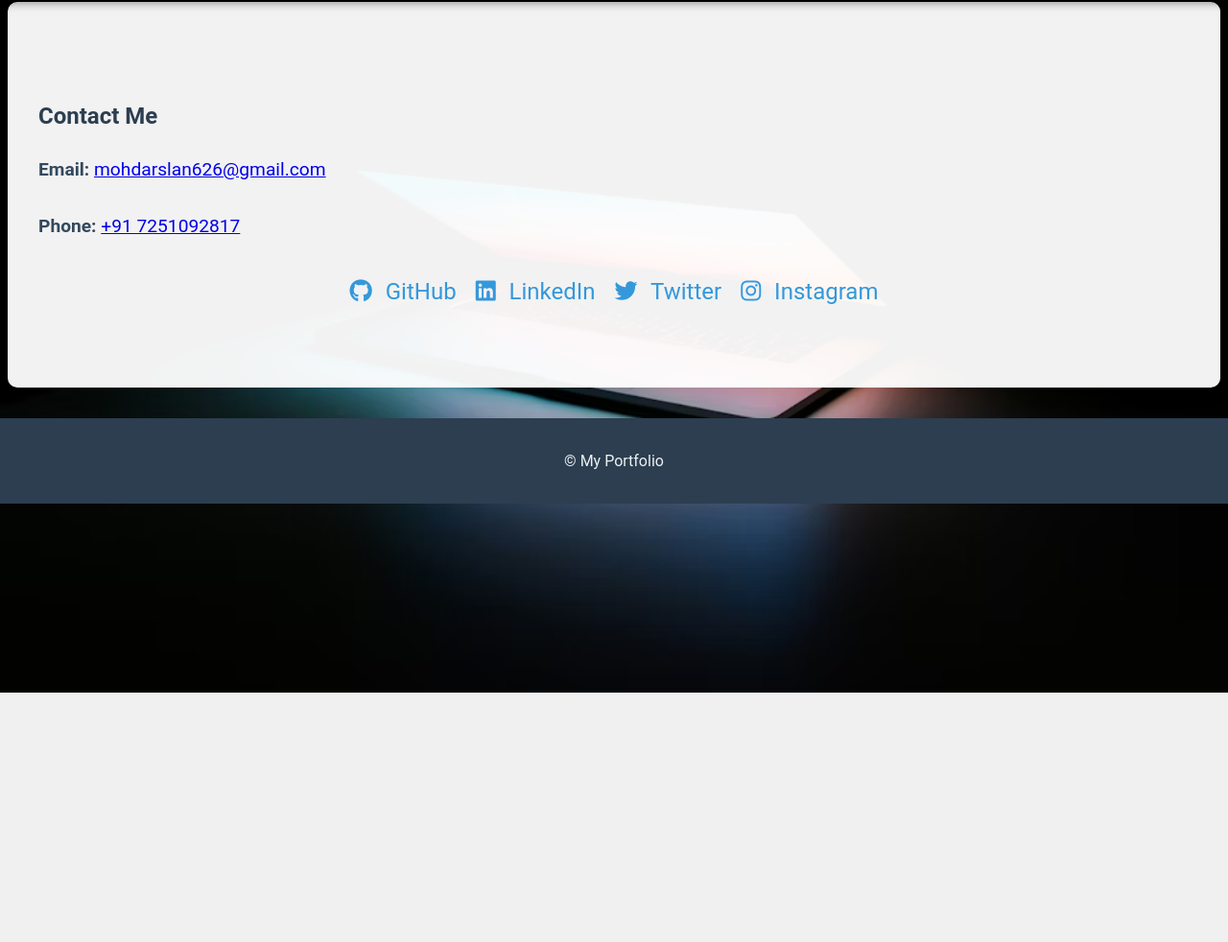
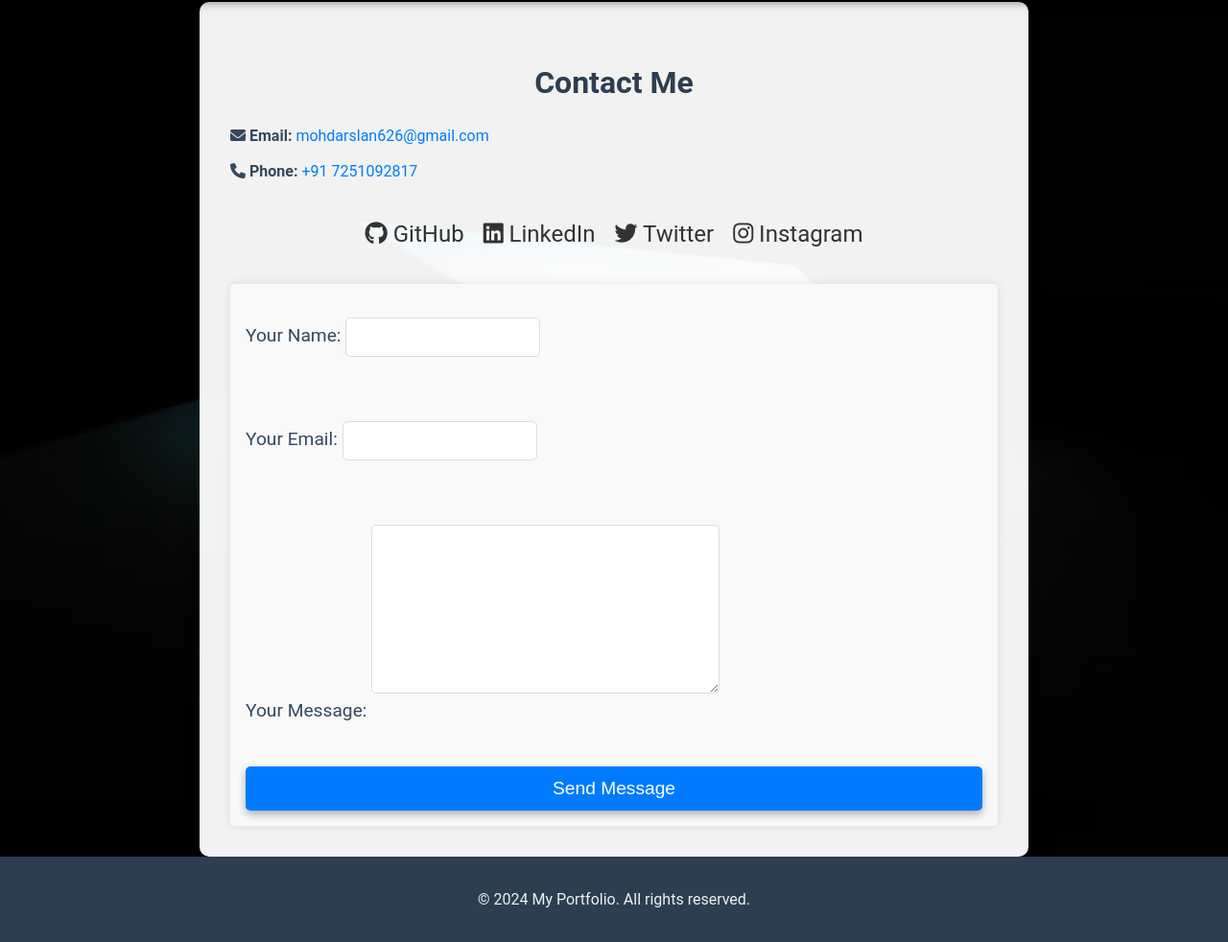
Before and after one commit to QUANTUM00007/myportfolio, a Django app: page /contact/ in a window 1280 px wide. Shown: the part 78-1060 px from the top of the page at 96% size. Before the commit the page ends 800 px from the top, so only its background shows below. Run offline with Django 5.2, Linux system fonts and the light colour scheme.

Commit message:
added_form_for_contact

```diff
--- /dev/null
+++ b/portfolio/context_processors.py
@@ -0,0 +1,6 @@
+from datetime import datetime
+
+def current_year(request):
+    return {
+        'current_year': datetime.now().year
+    }
--- a/portfolio/forms.py
+++ b/portfolio/forms.py
@@ -10,3 +10,20 @@ class ProjectImageForm(forms.ModelForm):
     class Meta:
         model = ProjectImage
         fields = ['image', 'caption']
+
+# class ContactForm(forms.Form):
+#     name = forms.CharField(max_length=100, widget=forms.TextInput(attrs={
+#         'placeholder': 'Your Name'
+#     }))
+#     email = forms.EmailField(widget=forms.EmailInput(attrs={
+#         'placeholder': 'Your Email'
+#     }))
+#     message = forms.CharField(widget=forms.Textarea(attrs={
+#         'placeholder': 'Your Message'
+#     }))
+
+
+class ContactForm(forms.Form):
+    name = forms.CharField(max_length=100, label='Your Name')
+    email = forms.EmailField(label='Your Email')
+    message = forms.CharField(widget=forms.Textarea, label='Your Message')
--- a/portfolio/static/portfolio/css/style.css
+++ b/portfolio/static/portfolio/css/style.css
@@ -619,7 +619,7 @@ footer .social-icon {
 }
 
 .social-link {
-    color: #3498db;
+    color: #333;
     text-decoration: none;
     font-size: 1.5rem;
     transition: color 0.3s;
@@ -632,3 +632,108 @@ footer .social-icon {
 .social-icon {
     margin-right: 8px;
 }
+
+/* Contact Page Styling */
+.contact {
+    padding: 2rem;
+    max-width: 800px;
+    margin: 0 auto;
+}
+
+.contact h2 {
+    font-size: 2rem;
+    margin-bottom: 1rem;
+    text-align: center;
+}
+
+.contact-info, .social-links {
+    margin-bottom: 2rem;
+}
+
+.contact-info p {
+    font-size: 1rem;
+    margin: 0.5rem 0;
+}
+
+.contact-info a {
+    color: #007bff;
+    text-decoration: none;
+}
+
+.contact-info a:hover {
+    text-decoration: underline;
+}
+
+/* .social-links {
+    display: flex;
+    flex-wrap: wrap;
+    gap: 1rem;
+    justify-content: center;
+}
+
+.social-link {
+    display: inline-block;
+    background: #f0f0f0;
+    color: #333;
+    padding: 0.5rem 1rem;
+    border-radius: 5px;
+    text-decoration: none;
+    transition: background 0.3s;
+}
+
+.social-link:hover {
+    background: #e0e0e0;
+} */
+
+.contact-form {
+    background: #f9f9f9;
+    padding: 1rem;
+    border-radius: 5px;
+    box-shadow: 0 0 10px rgba(0, 0, 0, 0.1);
+}
+
+.contact-form form {
+    display: flex;
+    flex-direction: column;
+}
+
+.contact-form form input, .contact-form form textarea {
+    margin-bottom: 1.5rem;
+    padding: 0.75rem;
+    border: 1px solid #ddd;
+    border-radius: 5px;
+}
+
+.contact-form form button {
+    background: #007bff;
+    color: #fff;
+    border: none;
+    padding: 0.75rem;
+    border-radius: 5px;
+    cursor: pointer;
+    transition: background 0.3s;
+}
+
+.contact-form form button:hover {
+    background: #0056b3;
+}
+
+/* Responsive Design */
+@media (max-width: 768px) {
+    .contact-info p {
+        font-size: 0.9rem;
+    }
+
+    .social-links {
+        flex-direction: column;
+        align-items: center;
+    }
+
+    .contact-form form input, .contact-form form textarea {
+        font-size: 0.9rem;
+    }
+
+    .contact-form form button {
+        font-size: 0.9rem;
+    }
+}
--- a/portfolio/templates/portfolio/base.html
+++ b/portfolio/templates/portfolio/base.html
@@ -6,9 +6,12 @@
     <meta charset="UTF-8">
     <meta name="viewport" content="width=device-width, initial-scale=1.0">
     <title>{% block title %}My Portfolio{% endblock %}</title>
-    <link rel="stylesheet" href="{% static 'portfolio/css/style.css' %}">
+    <meta name="description" content="Welcome to My Portfolio. Explore my skills, projects, and contact me for more information.">
+    <meta name="keywords" content="portfolio, web developer, projects, skills, contact">
+    <meta name="author" content="Mohd Arslan">
     <!-- Font Awesome CDN -->
     <link rel="stylesheet" href="https://cdnjs.cloudflare.com/ajax/libs/font-awesome/6.0.0-beta3/css/all.min.css">
+    <link rel="stylesheet" href="{% static 'portfolio/css/style.css' %}">
     {% block extra_head %}{% endblock %}
 </head>
 <body>
@@ -32,10 +35,18 @@
         </nav>
     </header>
     <main>
-        {% block content %}{% endblock %}
+        {% block content %}
+        {% if messages %}
+            <div class="messages">
+                {% for message in messages %}
+                    <div class="alert {{ message.tags }}">{{ message }}</div>
+                {% endfor %}
+            </div>
+        {% endif %}
+        {% endblock %}
     </main>
     <footer>
-        <p>&copy; {{ current_year }} My Portfolio</p>
+        <p>&copy; {{ current_year }} My Portfolio. All rights reserved.</p>
     </footer>
     <script src="{% static 'portfolio/js/main.js' %}"></script>
     {% block extra_scripts %}{% endblock %}
--- a/portfolio/templates/portfolio/contact.html
+++ b/portfolio/templates/portfolio/contact.html
@@ -6,26 +6,46 @@
 <section class="contact">
     <h2>Contact Me</h2>
 
+    <!-- Display Django Messages -->
+    {% if messages %}
+    <div class="messages">
+        {% for message in messages %}
+        <div class="alert {% if message.tags %}alert-{{ message.tags }}{% endif %}">
+            {{ message }}
+        </div>
+        {% endfor %}
+    </div>
+    {% endif %}
+
     <!-- Contact Information -->
     <div class="contact-info">
-        <p><strong>Email:</strong> <a href="mailto:mohdarslan626@gamil.com">mohdarslan626@gmail.com</a></p>
-        <p><strong>Phone:</strong> <a href="callto:+917251092817">+91 7251092817</a></p>
+        <p><i class="fas fa-envelope"></i> <strong>Email:</strong> <a href="mailto:mohdarslan626@gmail.com">mohdarslan626@gmail.com</a></p>
+        <p><i class="fas fa-phone"></i> <strong>Phone:</strong> <a href="callto:+917251092817">+91 7251092817</a></p>
     </div>
 
     <!-- Social Media Links -->
     <div class="social-links">
         <a href="https://github.com/QUANTUM00007" target="_blank" class="social-link">
-            <i class="fab fa-github social-icon"></i> GitHub
+            <i class="fab fa-github"></i> GitHub
         </a>
         <a href="https://www.linkedin.com/in/mohdarslan626" target="_blank" class="social-link">
-            <i class="fab fa-linkedin social-icon"></i> LinkedIn
+            <i class="fab fa-linkedin"></i> LinkedIn
         </a>
         <a href="https://twitter.com/near_gift" target="_blank" class="social-link">
-            <i class="fab fa-twitter social-icon"></i> Twitter
+            <i class="fab fa-twitter"></i> Twitter
         </a>
         <a href="https://www.instagram.com/mohdarslan__" target="_blank" class="social-link">
-            <i class="fab fa-instagram social-icon"></i> Instagram
+            <i class="fab fa-instagram"></i> Instagram
         </a>
+    </div>
+
+    <!-- Contact Form -->
+    <div class="contact-form">
+        <form action="{% url 'contact' %}" method="post">
+            {% csrf_token %}
+            {{ form.as_p }}
+            <button type="submit" class="btn-primary">Send Message</button>
+        </form>
     </div>
 </section>
 {% endblock %}
--- a/portfolio/views.py
+++ b/portfolio/views.py
@@ -1,5 +1,10 @@
-from django.shortcuts import render, get_object_or_404
+from django.shortcuts import render, redirect, get_object_or_404
 from .models import Skill, About, Project, SkillCategory, Course, Certificate
+from django.core.mail import send_mail
+from django.contrib import messages
+from .forms import ContactForm
+from .utils import send_telegram_message  # Import the function
+
 
 def home_view(request):
     projects = Project.objects.all()
@@ -14,8 +19,55 @@ def about_view(request):
     return render(request, 'portfolio/about.html', {"about": about})
 
 
+# def contact_view(request):
+#     if request.method == 'POST':
+#         form = ContactForm(request.POST)
+#         if form.is_valid():
+#             name = form.cleaned_data['name']
+#             email = form.cleaned_data['email']
+#             message = form.cleaned_data['message']
+
+#             # Attempt to send the email and handle any exceptions
+#             try:
+#                 send_mail(
+#                     f'Contact Form Submission from {name}',
+#                     message,
+#                     email,
+#                     ['mohdarslan626@gmail.com'],
+#                     fail_silently=False,
+#                 )
+#                 messages.success(request, 'Thank you for your message. We will get back to you soon!')
+#             except Exception as e:
+#                 messages.error(request, f'An error occurred while sending the message: {e}')
+#                 return redirect('contact')
+
+#             return redirect('contact')
+#     else:
+#         form = ContactForm()
+
+#     return render(request, 'portfolio/contact.html', {'form': form})
+
+
 def contact_view(request):
-    return render(request, 'portfolio/contact.html')
+    if request.method == 'POST':
+        form = ContactForm(request.POST)
+        if form.is_valid():
+            name = form.cleaned_data['name']
+            email = form.cleaned_data['email']
+            message = form.cleaned_data['message']
+
+            try:
+                send_telegram_message(name, email, message)
+                messages.success(request, 'Thank you for your message. We will get back to you soon!')
+            except Exception as e:
+                messages.error(request, f'An error occurred while sending the message: {e}')
+                return redirect('contact')
+
+            return redirect('contact')
+    else:
+        form = ContactForm()
+
+    return render(request, 'portfolio/contact.html', {'form': form})
 
 
 def skill_view(request):
```
Also changed, not shown: myportfolio/settings.py (+22 -1 lines), portfolio/custom_backend_email.py (added, +21 -0 lines), portfolio/utils.py (added, +15 -0 lines), requirements.txt (added, +22 -0 lines), db.sqlite3, 1 other file.
